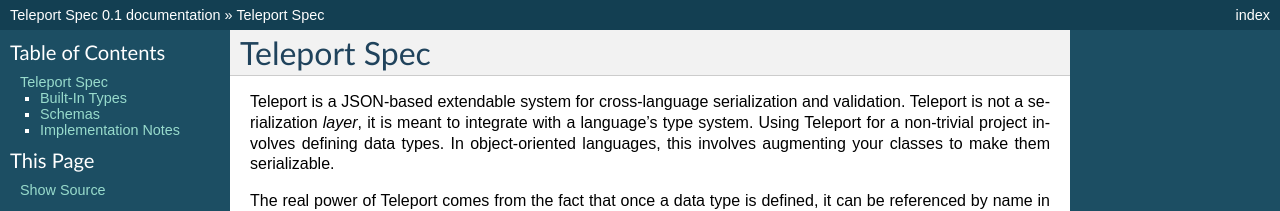
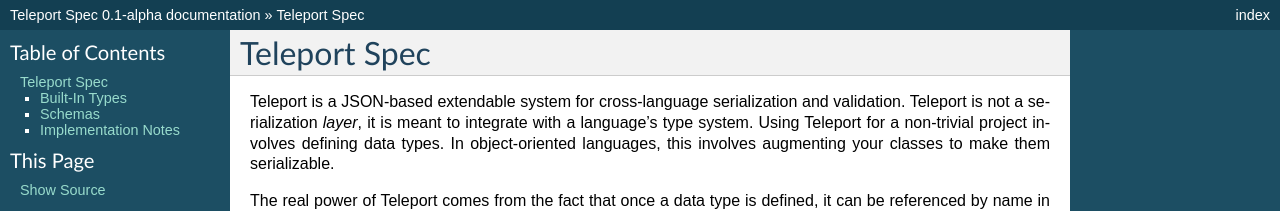
Before and after one commit to cosmic-api/teleport, a Sphinx documentation site: the page built from source/index.rst, in a window 1280 px wide and 900 px high. Shown: the top 211 px of the window. Built offline with Sphinx 7.4.7, drawn with Linux system fonts in a browser that asks for light colours; some of the changed text lies outside the part shown.

Commit message:
Mark version as -alpha
The docs will be updated live, so they shouldn't have a solid version
number attached to them.

```diff
--- a/source/conf.py
+++ b/source/conf.py
@@ -50,7 +50,7 @@
 # The short X.Y version.
 version = '0.1'
 # The full version, including alpha/beta/rc tags.
-release = '0.1'
+release = '0.1-alpha'
 
 # The language for content autogenerated by Sphinx. Refer to documentation
 # for a list of supported languages.
```
